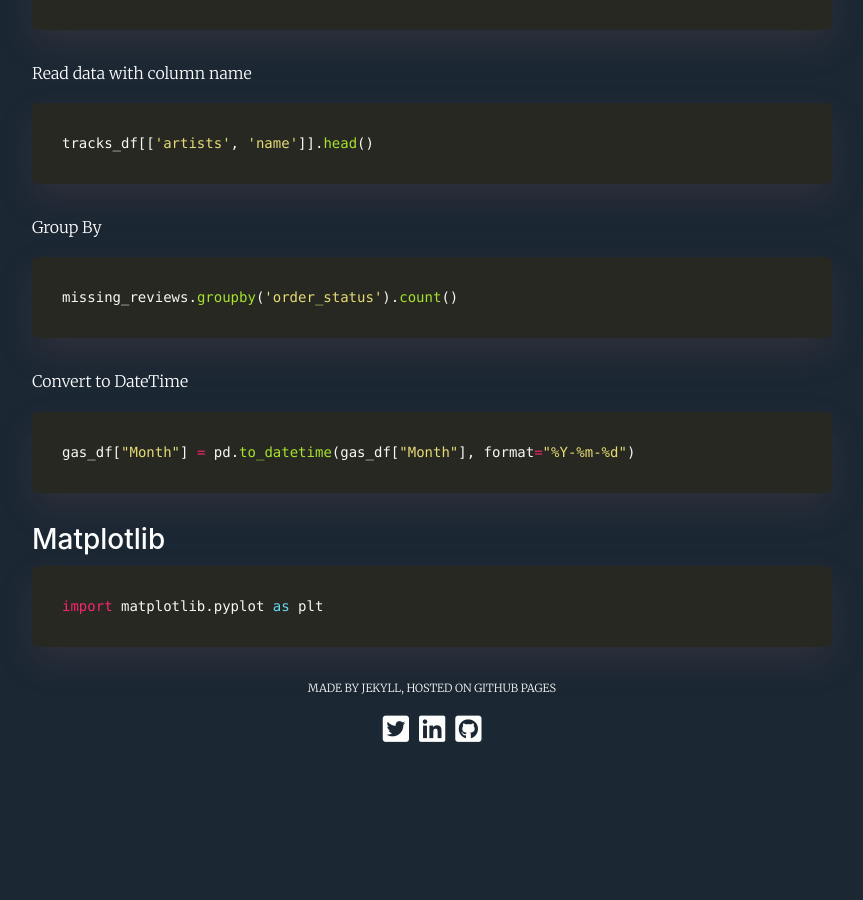
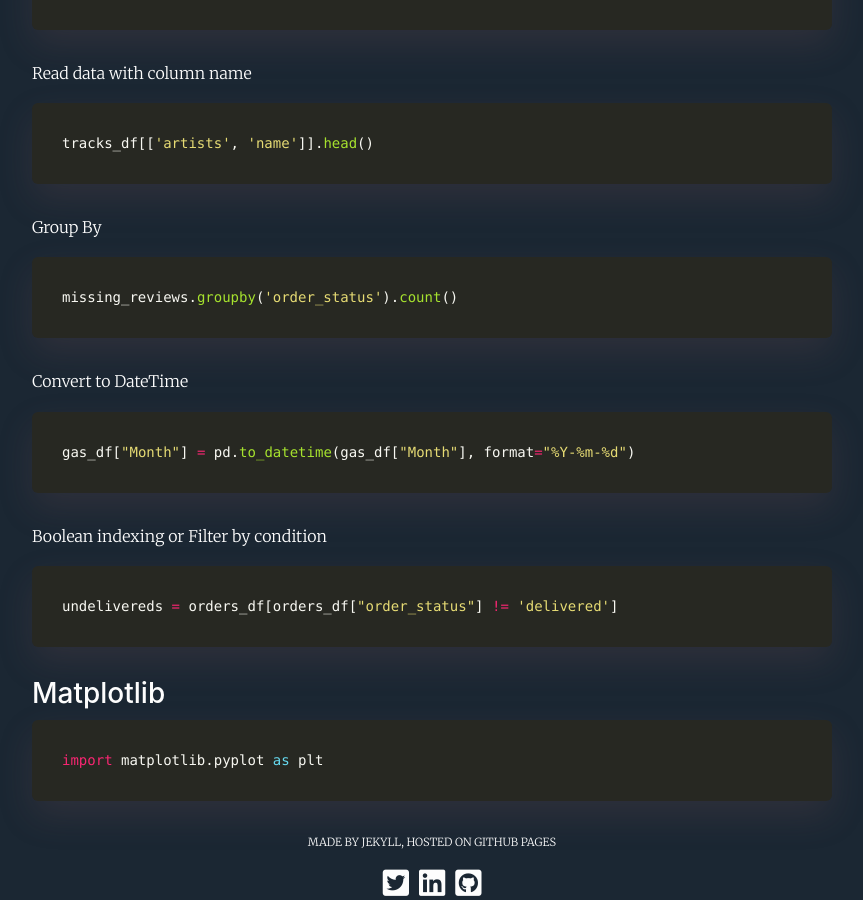
Before and after one commit to alexandrebk/alexandrebk.github.io, a Jekyll site: the page built from cheat_sheet_python.md, in a window 1280 px wide and 900 px high, scrolled down 1079 px. Shown: the whole window, without its empty margins (208-1071 px from the left). Built offline with Jekyll 4.4.1, drawn with Linux system fonts in a browser that asks for light colours; nearby versions of some CDN libraries; before the commit the page ends 1825 px from its top, so only the background shows below that.

Commit message:
Update Cheat Sheet Python (boolean indexing)

````diff
--- a/cheat_sheet_python.md
+++ b/cheat_sheet_python.md
@@ -60,6 +60,12 @@ Convert to DateTime
 gas_df["Month"] = pd.to_datetime(gas_df["Month"], format="%Y-%m-%d")
 ```
 
+Boolean indexing or Filter by condition
+
+```python
+undelivereds = orders_df[orders_df["order_status"] != 'delivered']
+```
+
 ### Matplotlib
 
 ```python
````
